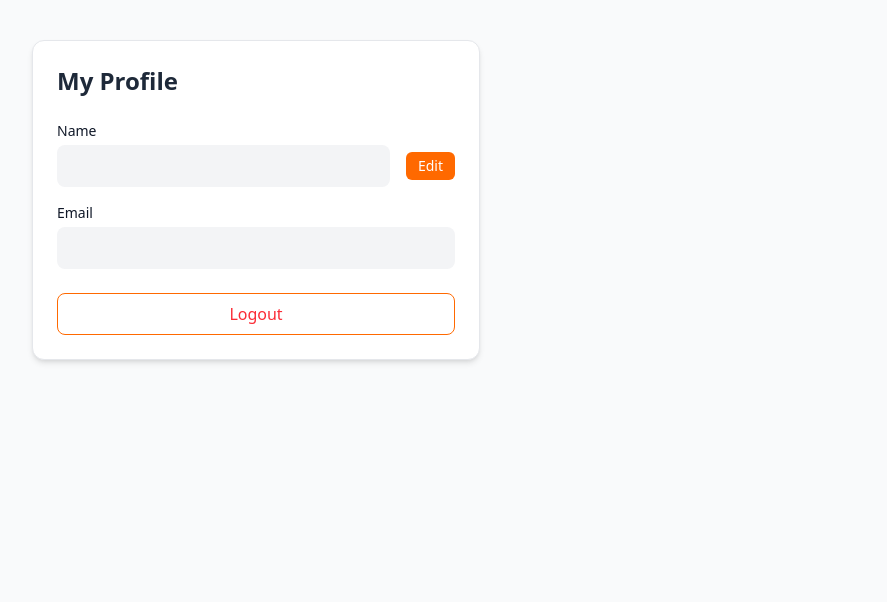
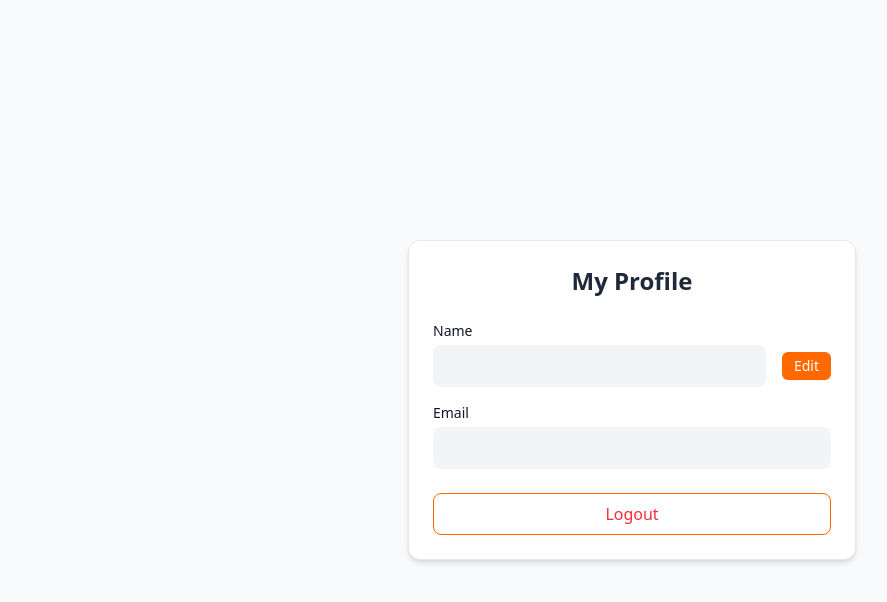
Before and after one commit to paavn17/planwise, a Next.js app: page /profile in a window 1280 px wide. Shown: the top 602 px of the page, without its empty margins (8-895 px from the left). Built offline with nearby package versions, Linux system fonts and the light colour scheme.

Commit message:
minor ui changes

```diff
--- a/app/profile/page.tsx
+++ b/app/profile/page.tsx
@@ -55,8 +55,9 @@ const ProfilePage = () => {
   };
 
   return (
-    <div className="max-w-md mt-10 ml-10 p-6 rounded-xl bg-white text-gray-900 shadow-md border border-gray-200">
-  <h1 className="text-2xl font-semibold mb-6 text-gray-800">My Profile</h1>
+    <div className="flex justify-center items-center min-h-screen bg-gray-50 px-4">
+      <div className="w-full max-w-md p-6 rounded-xl bg-white text-gray-900 shadow-md border border-gray-200">
+        <h1 className="text-2xl font-semibold mb-6 text-gray-800 text-center">My Profile</h1>
 
         {/* Name Field */}
         <div className="flex items-center gap-4 mb-4">
@@ -115,7 +116,7 @@ const ProfilePage = () => {
           Logout
         </button>
       </div>
-
+    </div>
   );
 };
 
--- a/components/dashboard/motivationCard.tsx
+++ b/components/dashboard/motivationCard.tsx
@@ -34,20 +34,21 @@ const QuoteCard = () => {
 
   return (
     <div
-      className="w-[380px] h-[220px] rounded-xl overflow-hidden relative text-white shadow-lg"
+  className="hidden md:block w-[380px] h-[220px] rounded-xl overflow-hidden relative text-white shadow-lg"
   style={{
     backgroundImage:
-          "url('https://images.unsplash.com/photo-1483389127117-b6a2102724ae?q=80&w=1374&auto=format&fit=crop&ixlib=rb-4.1.0&ixid=M3wxMjA3fDB8MHxwaG90by1wYWdlfHx8fGVufDB8fHx8fA%3D%3D')",
+      "url('https://images.unsplash.com/photo-1483389127117-b6a2102724ae?q=80&w=1374&auto=format&fit=crop&ixlib=rb-4.1.0&ixid=M3wxMjA3fDB8MHxwaG90by1wYWdlfHx8fHx8fA%3D%3D')",
     backgroundSize: "cover",
     backgroundPosition: "center",
   }}
 >
-      <div className="absolute inset-0  bg-opacity-60" />
+  <div className="absolute inset-0 bg-opacity-60" />
   <div className="relative z-10 h-full flex flex-col justify-center p-5">
     <h2 className="text-lg font-semibold mb-2">{quote.title}</h2>
     <p className="text-sm text-gray-200">{quote.author}</p>
   </div>
 </div>
+
   );
 };
 
```
Lines whose indentation alone changed are shown as unchanged.
